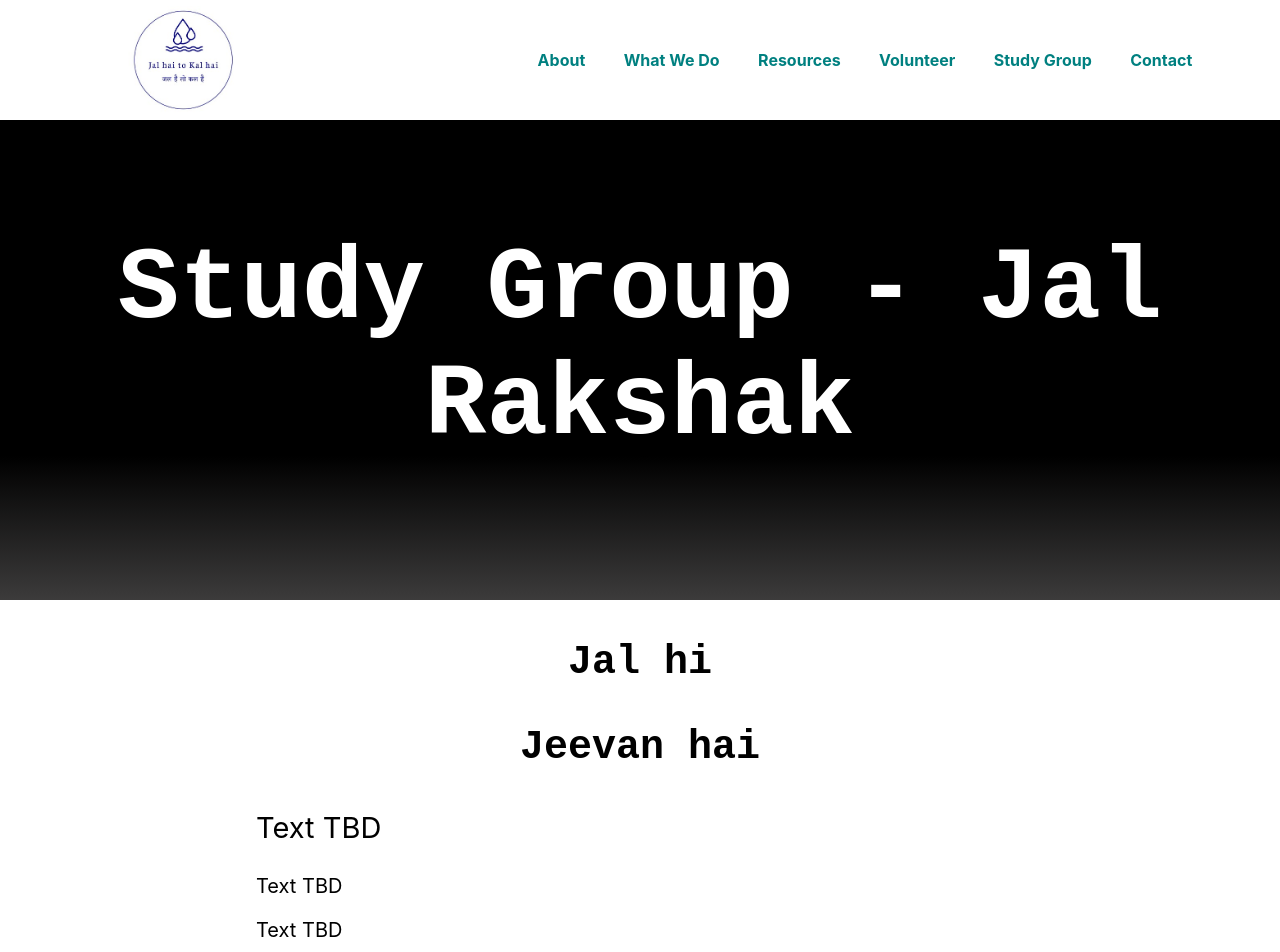
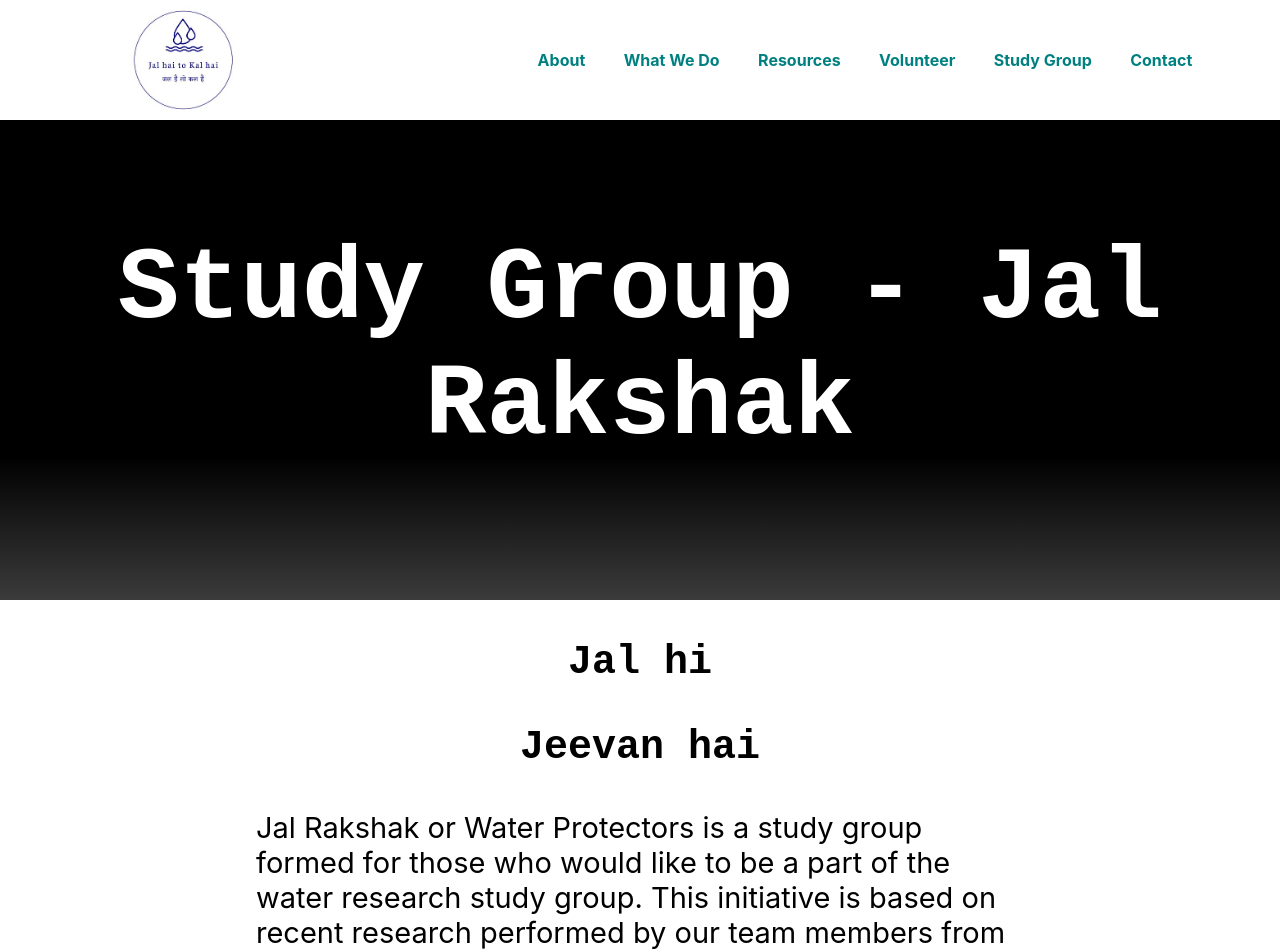
Before and after one commit to charvi16/JalhaitoKalhai, a React (Create React App) app: page /Study in a window 1280 px wide. Shown: the top 952 px of the page. Built offline with nearby package versions, Linux system fonts and the light colour scheme.

Commit message:
Added some text

```diff
--- a/src/components/study/study.jsx
+++ b/src/components/study/study.jsx
@@ -81,22 +81,13 @@
         <p className='content-tagline'>Jal hi</p>
         <p className='content-tagline'>Jeevan hai</p>
         <p className='text-1'>
-            Text TBD
-          {/* The purpose of this website is to increase awareness amongst people about the need to
-          reduce water wastage, which is one of the sustainability challenges related to the
-          current water crisis. */}
+        Jal Rakshak or Water Protectors is a study group formed for those who would like to be a part of the water research study group. This initiative is based on recent research performed by our team members from Bangalore- Saanvi, and Anagha, who have dedicated their time to know the cause behind the inadequate water supply and sanitation facilities due to rapid urbanization in India.
         </p>
         <p className='text-2'>
-            Text TBD
-          {/* In an effort to support the UN's global sustainability goals, two
-          Grade 8 students, Bharti Kumari and Simpal Kumari, from KGBV School in Giridih,
-          Jharkhand, took the initiative to prepare this project for the National Students Innovative
-          Challenge, a nationwide school challenge/contest run by e-vidyaloka (website:
-          <a href="https://www.evidyaloka.org/national-student-innovation-challenge" target="_blank" rel="noopener noreferrer"> e-vidyaloka</a>). */}
+          This research group is also joined by our members from Jharkhand- Bharti and Simple, trying to brainstorm together on solving the water crisis in both urban and rural areas through their rain water harvesting solution. And now, we have Saanvi Vijay Kumar and Anagha Kumble from BGS National Public School, Banglare , have also signed up for this challenge
         </p>
         <p className='text-3'>
-            Text TBD
-          {/* This project will help us serve the community at large by sharing knowledge about different ways to effectively and efficiently utilize water resources, one such is rainwater harvesting or by creating small water storages where we can store precious rainwater to be utilized later. */}
+          Come be a part of this study group and share or brainstorm your innovative solutions
         </p>
       </div>
     </div>
```
